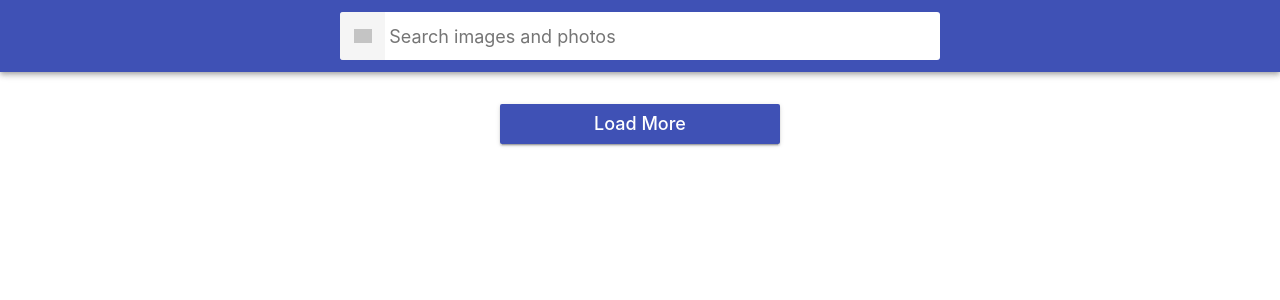
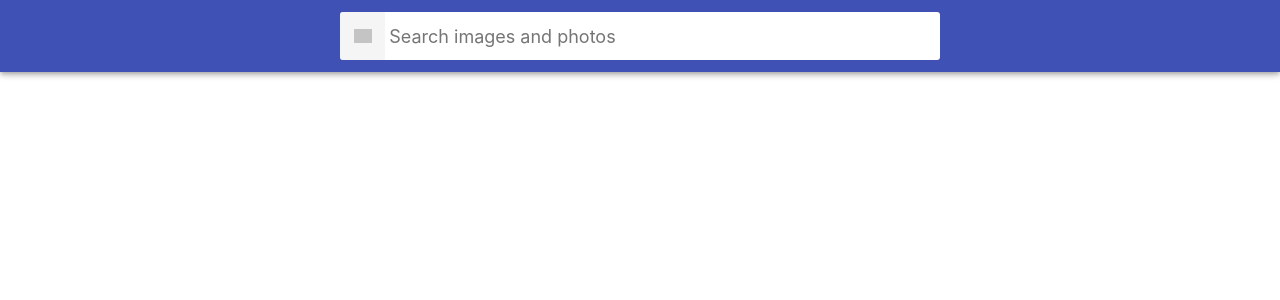
Before and after one commit to Jigsaw28/goit-react-hw-03-image-finder-test, a React (Create React App) app: page / in a window 1280 px wide. Shown: the top 300 px of the page. Built offline with nearby package versions, Linux system fonts and the light colour scheme; grey boxes are pictures that could not be loaded.

Commit message:
add loader

```diff
--- a/package.json
+++ b/package.json
@@ -10,7 +10,9 @@
     "axios": "^1.8.4",
     "react": "^18.1.0",
     "react-dom": "^18.1.0",
+    "react-loader-spinner": "^6.1.6",
     "react-scripts": "5.0.1",
+    "react-toastify": "^11.0.5",
     "styled-components": "^6.1.16",
     "web-vitals": "^2.1.3"
   },
--- a/src/components/App.jsx
+++ b/src/components/App.jsx
@@ -1,38 +1,29 @@
 import { Component } from 'react';
+import { ToastContainer } from 'react-toastify';
 import { Container } from './App.styled';
 import { SearchBar } from './SearchBar/SearchBar';
-import { imagesApi } from 'api/imagesApi';
 import { ImageGallery } from './ImageGallery/ImageGallery';
 import { Button } from './Button/Button';
 
 export class App extends Component {
   state = {
-    images: [],
-    pages: 1,
+    inputSearch: '',
   };
 
-  formSubmitHandler = ({ inputSearch}) => {
+  formSubmitHandler = ({ inputSearch }) => {
     this.setState({
       inputSearch,
     });
   };
 
-  componentDidUpdate(prevProps, prevState) {
-    if (prevState.inputSearch !== this.state.inputSearch) {
-      imagesApi(this.state, this.state.page).then(data => {
-        this.setState({
-          images: [...data.hits],
-        })
-      });
-    }
-  }
-
   render() {
+    const { inputSearch} = this.state
     return (
       <Container>
         <SearchBar onSubmit={this.formSubmitHandler} />
-        <ImageGallery images={this.state.images} />
-        <Button />
+        <ImageGallery search={this.state.inputSearch} />
+        {inputSearch && <Button />}
+        <ToastContainer autoClose={3000} />
       </Container>
     );
   }
--- a/src/components/ImageGallery/ImageGallery.jsx
+++ b/src/components/ImageGallery/ImageGallery.jsx
@@ -1,11 +1,45 @@
+import { imagesApi } from 'api/imagesApi';
 import { ImageGalleryItem } from 'components/ImageGalleryItem/ImageGalleryItem';
+import { Loader } from 'components/Loader/Loader';
+import { Component } from 'react';
+import { GalleryContainer } from './ImageGallery.styled';
 
-export const ImageGallery = ({ images }) => {
+export class ImageGallery extends Component {
+  state = {
+    images: [],
+    loading: false,
+    pages: 1,
+  };
+
+  componentDidUpdate(prevProps, prevState) {
+    if (prevProps.search !== this.props.search) {
+      this.setState({ loading: true });
+      setTimeout(() => {
+        imagesApi(this.props.search, this.state.page)
+          .then(data => {
+            this.setState({
+              images: [...data.hits],
+            });
+          })
+          .finally(() => this.setState({ loading: false }));
+      }, 2000);
+    }
+  }
+
+  render() {
+    const { loading, images } = this.state;
     return (
+      <GalleryContainer>
+        {loading ? (
+          <Loader />
+        ) : (
           <ul className="ImageGallery">
             {images.map(image => (
               <ImageGalleryItem image={image} key={image.id} />
             ))}
           </ul>
+        )}
+      </GalleryContainer>
     );
-};
+  }
+}
--- a/src/components/ImageGallery/ImageGallery.styled.jsx
+++ b/src/components/ImageGallery/ImageGallery.styled.jsx
@@ -0,0 +1,8 @@
+import styled from "styled-components";
+
+export const GalleryContainer = styled.div`
+display: flex;
+justify-content: center;
+align-items: center;
+height: 100vh;
+   `
--- /dev/null
+++ b/src/components/Loader/Loader.jsx
@@ -0,0 +1,5 @@
+import { DNA } from "react-loader-spinner"
+
+export const Loader = () => {
+    return(<DNA />)
+}
--- a/src/components/SearchBar/SearchBar.jsx
+++ b/src/components/SearchBar/SearchBar.jsx
@@ -1,4 +1,5 @@
 import { Component } from 'react';
+import { toast } from 'react-toastify';
 
 export class SearchBar extends Component {
   state = {
@@ -7,12 +8,16 @@ export class SearchBar extends Component {
 
   handleChange = ({ target: { value, name } }) => {
     this.setState({
-      inputSearch: value,
+      inputSearch: value.toLowerCase(),
     });
   };
 
   handleSubmit = e => {
     e.preventDefault();
+    if (this.state.inputSearch.trim() === '') {
+      toast.error('Enter something')
+      return
+    }
     this.props.onSubmit(this.state);
     this.reset();
   };
```
Also changed, not shown: 1 other file (tests, documents, lock files or other folders). Lines whose indentation alone changed are shown as unchanged.
